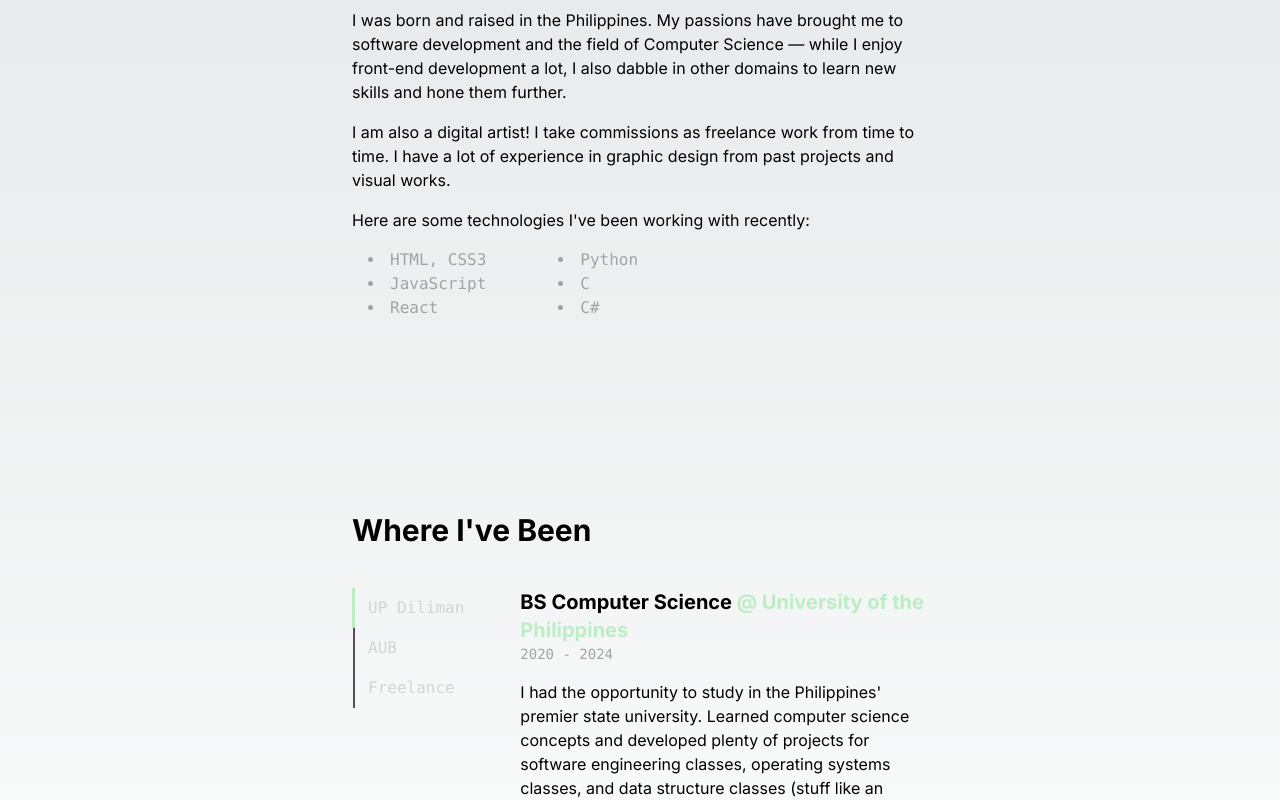
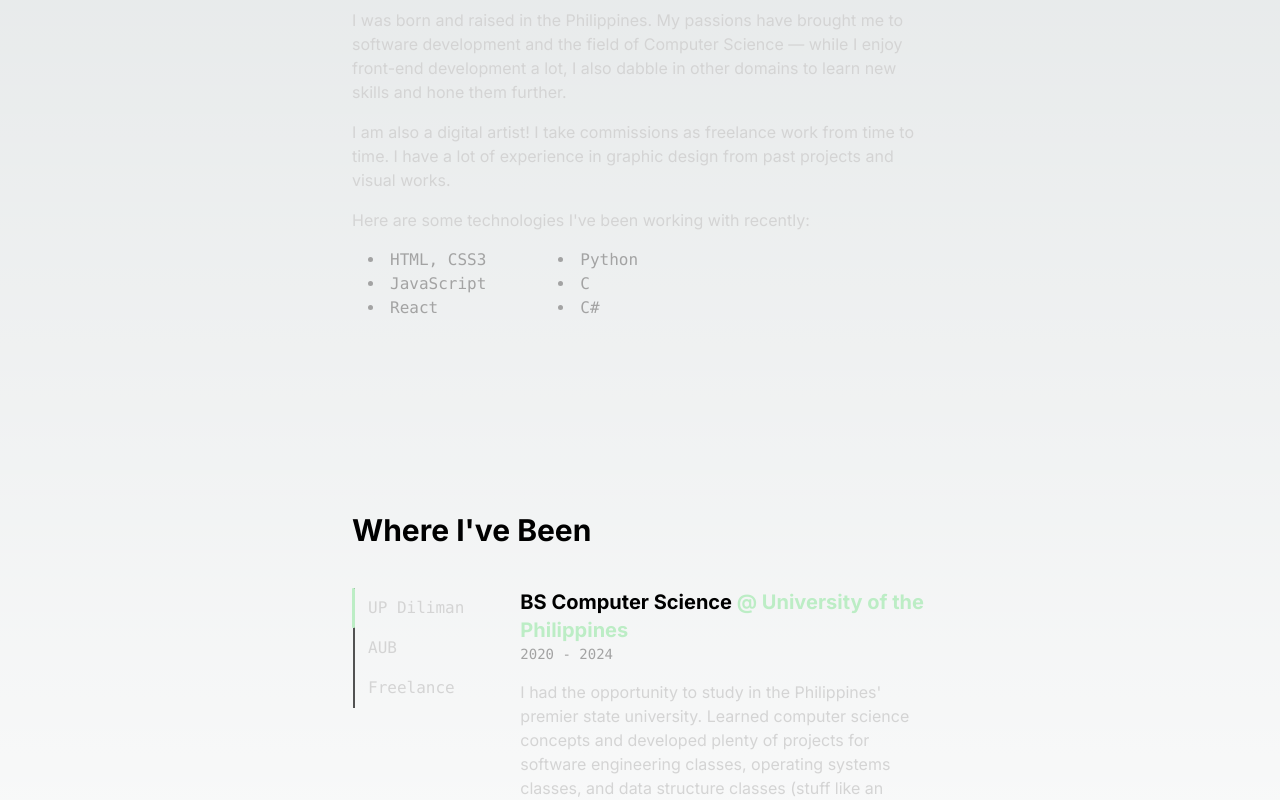
Before and after one commit to riru12/riruweb, a Next.js app: page / in a window 1280 px wide. Shown: the part 940-1740 px from the top of the page. Built offline with nearby package versions, Linux system fonts and the light colour scheme.

Commit message:
changed font color for body text

```diff
--- a/app/components/about.jsx
+++ b/app/components/about.jsx
@@ -9,13 +9,13 @@ const About = () => {
                     <div className="font-bold text-3xl">
                         About
                     </div>
-                    <div>
+                    <div className="text-neutral-300">
                         I was born and raised in the Philippines. My passions have brought me to software development and the field of Computer Science — while I enjoy front-end development a lot, I also dabble in other domains to learn new skills and hone them further.
                     </div>
-                    <div>
+                    <div className="text-neutral-300">
                         I am also a digital artist! I take commissions as freelance work from time to time. I have a lot of experience in graphic design from past projects and visual works.
                     </div>
-                    <div>
+                    <div className="text-neutral-300">
                         Here are some technologies I've been working with recently:
                     </div>
                     <div className="flex gap-10 font-mono text-neutral-400">
--- a/app/components/work.jsx
+++ b/app/components/work.jsx
@@ -26,7 +26,7 @@ const Work = () => {
                             <div className="font-bold text-xl">BS Computer Science <span className="text-[#bcedc5]">@ University of the Philippines</span></div>
                             <div className="font-mono text-sm text-neutral-400">2020 - 2024</div>
                         </div>
-                        <div className="mt-4">I had the opportunity to study in the Philippines' premier state university. Learned computer science concepts and developed plenty of projects for software engineering classes, operating systems classes, and data structure classes (stuff like an RSDL task scheduler and an AI model to predict risk of heart attacks).</div>
+                        <div className="mt-4 text-neutral-300">I had the opportunity to study in the Philippines' premier state university. Learned computer science concepts and developed plenty of projects for software engineering classes, operating systems classes, and data structure classes (stuff like an RSDL task scheduler and an AI model to predict risk of heart attacks).</div>
                         <div className="flex gap-10 font-mono text-neutral-400 mt-4">
                             <div className="px-4">
                                 <ul className="list-disc list-inside">
@@ -43,14 +43,14 @@ const Work = () => {
                         <div className="font-bold text-xl">Information Security Intern <span className="text-[#bcedc5]">@ AUB</span></div>
                             <div className="font-mono text-sm text-neutral-400">July 2023 - August 2023</div>
                         </div>
-                        <div className="mt-4">Interned at Asia United Bank and collaborated with other interns in developing a CLI tool using Go to automate running scripts that set up servers in accordance with security benchmarks.</div>
+                        <div className="mt-4 text-neutral-300">Interned at Asia United Bank and collaborated with other interns in developing a CLI tool using Go to automate running scripts that set up servers in accordance with security benchmarks.</div>
                     </div>
                     <div className="content-3">
                         <div>
                         <div className="font-bold text-xl">Digital Artist <span className="text-[#bcedc5]">through Freelance and Commission</span></div>
                             <div className="font-mono text-sm text-neutral-400">2021 - Present</div>
                         </div>
-                        <div className="mt-4">Delivered high-quality commissions for clients as a side activity using the skills I've learned through self-learning. These commissions range from personal portraits to art of characters they like. Keep scrolling to see some of my work!</div>
+                        <div className="mt-4 text-neutral-300">Delivered high-quality commissions for clients as a side activity using the skills I've learned through self-learning. These commissions range from personal portraits to art of characters they like. Keep scrolling to see some of my work!</div>
                     </div>
                 </div>
             </div>
```
